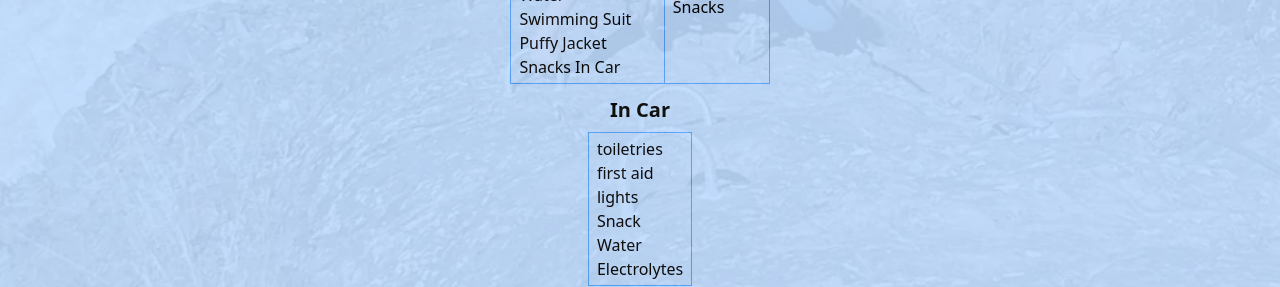
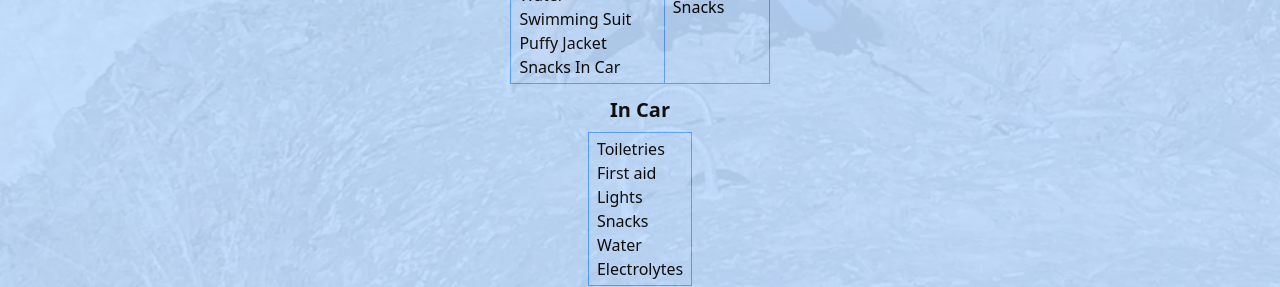
Before and after one commit to carltonj2000/vite-ouray-telluride, a React (Vite) app: page / in a window 1280 px wide. Shown: the part 900-1187 px from the top of the page. Built offline with nearby package versions, Linux system fonts and the light colour scheme.

Commit message:
update car stuff

```diff
--- a/src/App.tsx
+++ b/src/App.tsx
@@ -151,10 +151,10 @@ function App() {
             <tr>
               <td className="border border-blue-400 px-2 py-1">
                 <ul>
-                  <li>toiletries</li>
-                  <li>first aid</li>
-                  <li>lights</li>
-                  <li>Snack</li>
+                  <li>Toiletries</li>
+                  <li>First aid</li>
+                  <li>Lights</li>
+                  <li>Snacks</li>
                   <li>Water</li>
                   <li>Electrolytes</li>
                 </ul>
```
